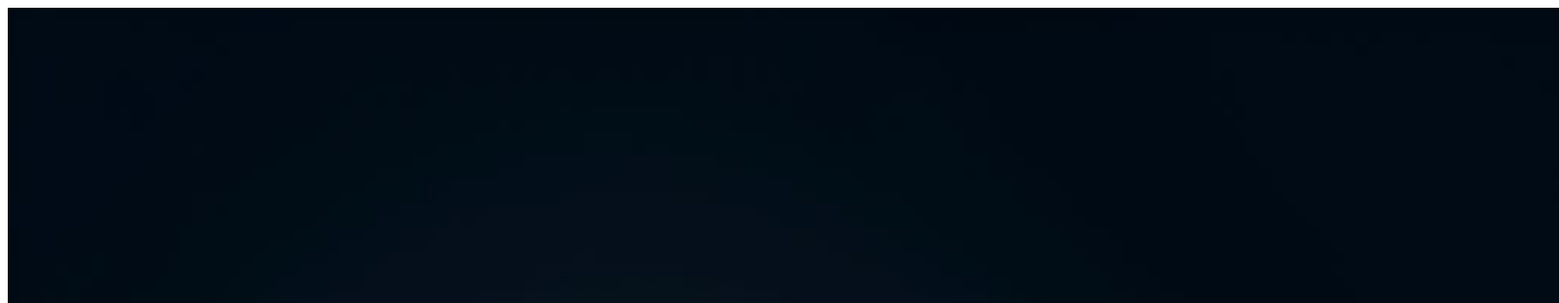
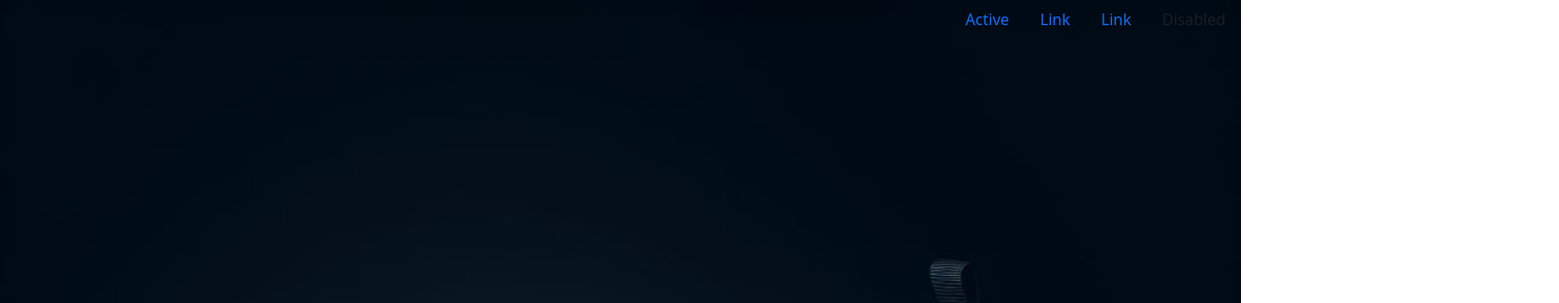
Before and after one commit to pavankovilam/FootWear, a plain HTML site: page index.html in a window 1280 px wide. Shown: the top 313 px of the page at 97% size, 1608 px wide, since content can reach past the window. Drawn offline with nearby package versions, Linux system fonts and the light colour scheme.

Commit message:
Text Testing & Nav Bar

```diff
--- a/index.css
+++ b/index.css
@@ -1,6 +1,14 @@
 #landing-page{
-    padding: 100vh;
+    height: 100vh;
     background-image: url("/assests/Designer.png");
     background-repeat: no-repeat;
     background-size: cover;
 }
+.Test{
+    color: antiquewhite;
+    font-size: 75px;
+    font-family: Impact, Haettenschweiler, 'Arial Narrow Bold', sans-serif;
+    padding-top: 25%;
+    padding-left: 7%;
+    text-shadow: 3px 3px 5px gold;
+}
--- a/index.html
+++ b/index.html
@@ -5,10 +5,27 @@
     <meta name="viewport" content="width=device-width, initial-scale=1.0">
     <title>Foot Store</title>
     <link rel="stylesheet" href="/index.css">
+    <link href="https://cdn.jsdelivr.net/npm/bootstrap@5.3.3/dist/css/bootstrap.min.css" rel="stylesheet" integrity="sha384-QWTKZyjpPEjISv5WaRU9OFeRpok6YctnYmDr5pNlyT2bRjXh0JMhjY6hW+ALEwIH" crossorigin="anonymous">
 </head>
 <body>
     <div id="landing-page">
-        hello
+        <nav class="fixed-top">
+            <ul class="nav justify-content-end">
+                <li class="nav-item">
+                  <a class="nav-link active" aria-current="page" href="#">Active</a>
+                </li>
+                <li class="nav-item">
+                  <a class="nav-link" href="#">Link</a>
+                </li>
+                <li class="nav-item">
+                  <a class="nav-link" href="#">Link</a>
+                </li>
+                <li class="nav-item">
+                  <a class="nav-link disabled" aria-disabled="true">Disabled</a>
+                </li>
+              </ul>
+          </nav>
+      <p class="Test"> HI  THIS TEST TEXT <br><span>TO DISPLAY</span> </p>
     </div>
 </body>
 </html>
```
